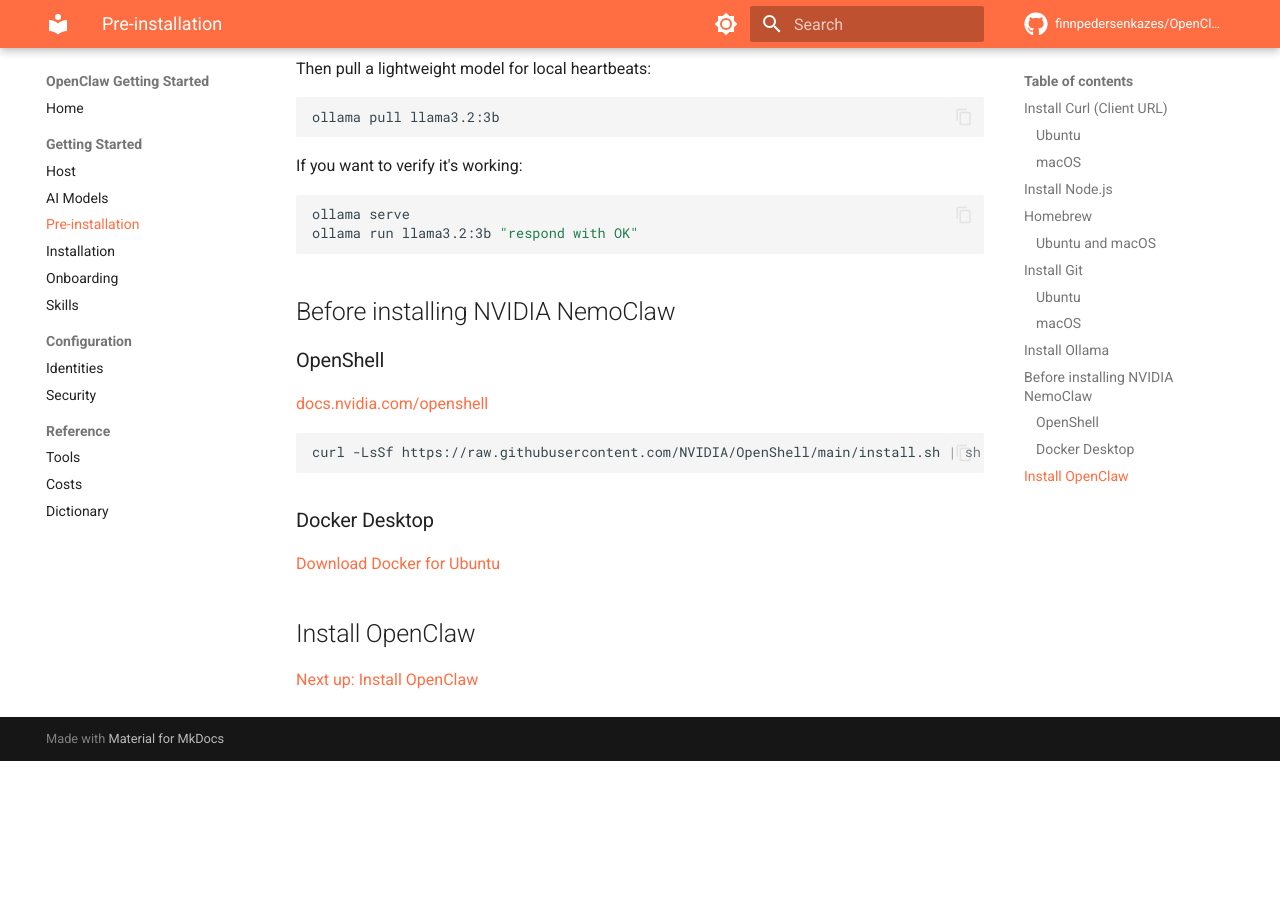
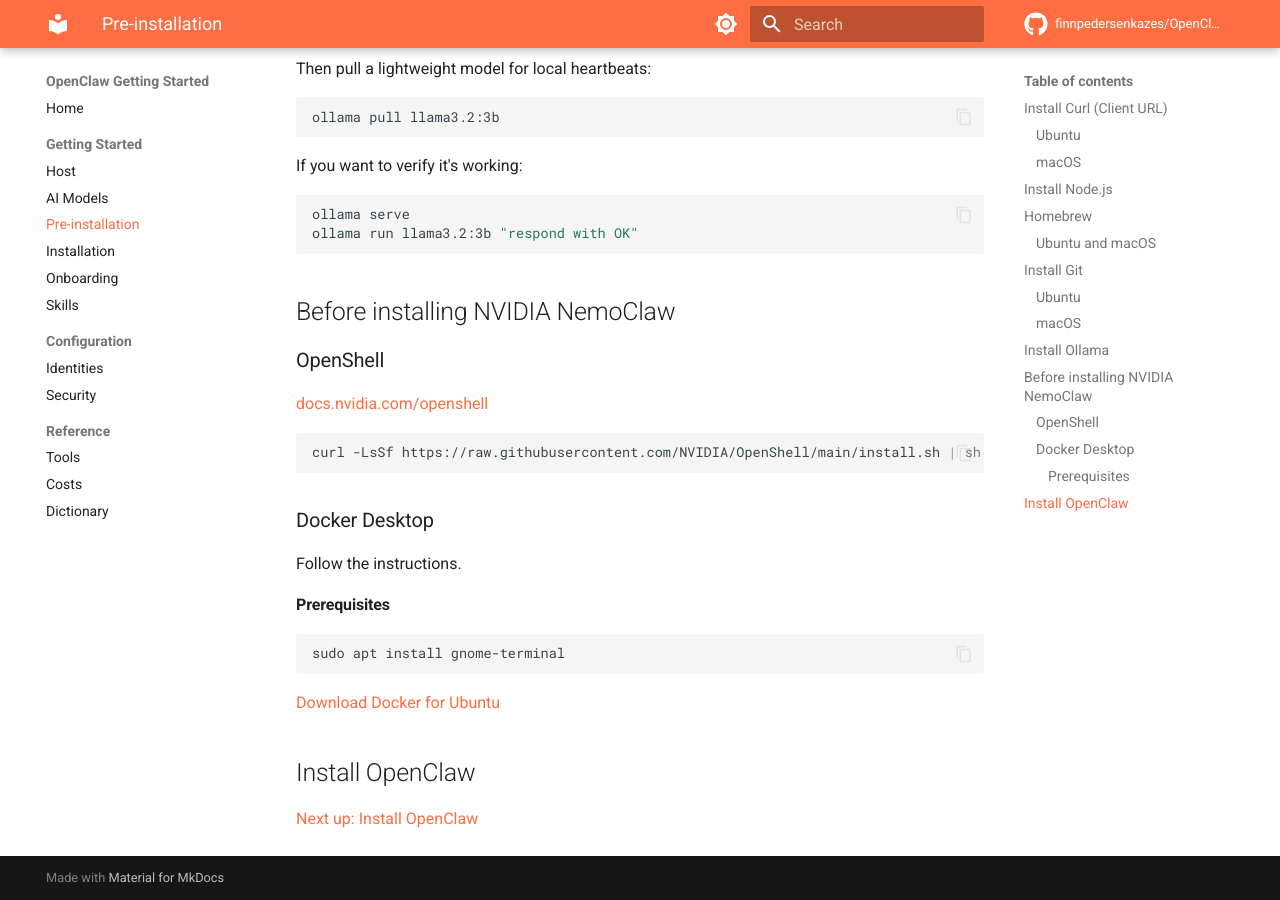
Before and after one commit to finnpedersenkazes/OpenClawGettingStarted, an MkDocs documentation site: the page built from docs/PreInstallation.md, in a window 1280 px wide and 900 px high, scrolled down 1885 px. Built offline with MkDocs 1.6.1 and Material for MkDocs 9.7.7, drawn with Linux system fonts in a browser that asks for light colours; comment, search, counter and statistics services are not loaded; before the commit the page ends 2646 px from its top, so only the background shows below that.

````diff
--- a/docs/PreInstallation.md
+++ b/docs/PreInstallation.md
@@ -110,6 +110,14 @@ curl -LsSf https://raw.githubusercontent.com/NVIDIA/OpenShell/main/install.sh |
 
 ### Docker Desktop
 
+Follow the instructions.
+
+#### Prerequisites
+
+```bash
+sudo apt install gnome-terminal
+```
+
 [Download Docker for Ubuntu](https://docs.docker.com/desktop/setup/install/linux/ubuntu/)
 
 ## Install OpenClaw
````
Also changed, not shown: docs/InstallationNemo.md (added, +7 -0 lines).
